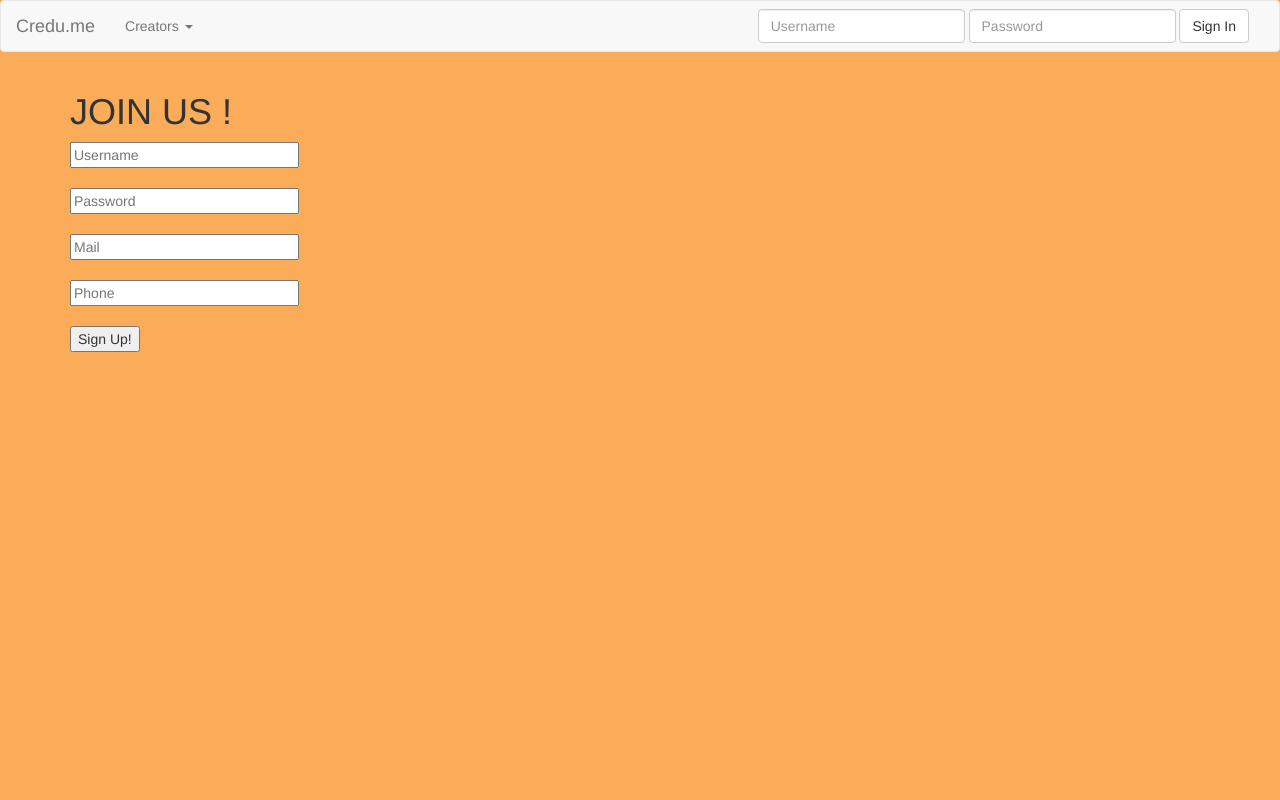
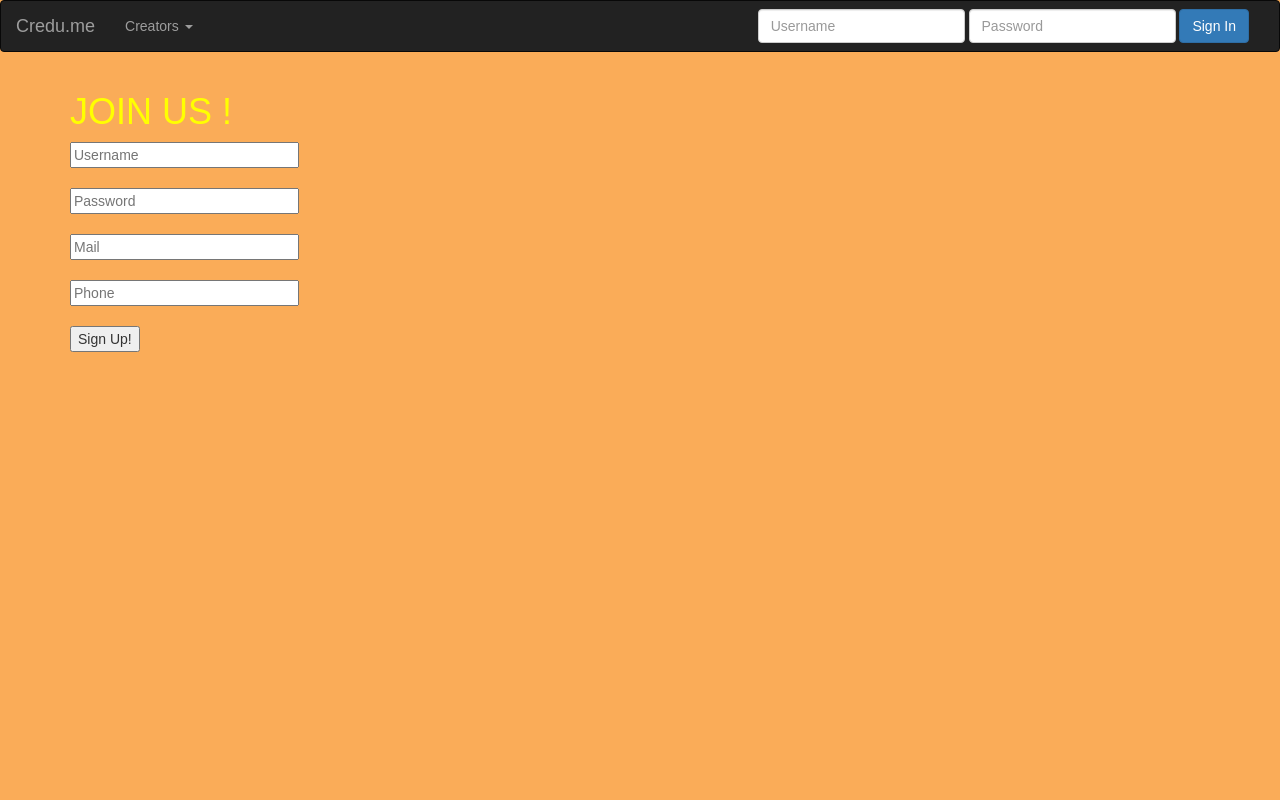
Before and after one commit to erdenbatuhan/credu.me, a PHP site: page /packages/Home/ in a window 1280 px wide. Run offline with PHP 8.4, Linux system fonts and the light colour scheme; some libraries are stand-ins or nearby versions.

Commit message:
Adding css link.

```diff
--- a/packages/Home/homepage.css
+++ b/packages/Home/homepage.css
@@ -1,4 +1,8 @@
 body{
-    background: #2e6da4;
+    background-color: #FAAC58;
     font-family:arial,sans-serif;
+
 }
+h1{
+    color:yellow;
+}
--- a/packages/Home/index.php
+++ b/packages/Home/index.php
@@ -5,24 +5,18 @@
     <meta name="viewport" content="width=device-width, initial-scale=1">
     <link rel="stylesheet" href="https://maxcdn.bootstrapcdn.com/bootstrap/3.3.7/css/bootstrap.min.css">
     <link href="https://fonts.googleapis.com/css?family=Montserrat" rel="stylesheet">
+    <link rel="stylesheet"  href="homepage.css">
     <script src="https://ajax.googleapis.com/ajax/libs/jquery/3.1.1/jquery.min.js"></script>
     <script src="https://maxcdn.bootstrapcdn.com/bootstrap/3.3.7/js/bootstrap.min.js"></script>
 
 
 
 </head>
-<body style="background-color: #FAAC58;">
-
-<nav class="navbar navbar-default">
+<body>
+<nav class="navbar navbar-default navbar-inverse">
     <div class="container-fluid">
         <!-- Brand and toggle get grouped for better mobile display -->
         <div class="navbar-header">
-            <button type="button" class="navbar-toggle collapsed" data-toggle="collapse" data-target="#bs-example-navbar-collapse-1" aria-expanded="false">
-                <span class="sr-only">Toggle navigation</span>
-                <span class="icon-bar"></span>
-                <span class="icon-bar"></span>
-                <span class="icon-bar"></span>
-            </button>
             <a class="navbar-brand" href="./">Credu.me</a>
         </div>
 
@@ -45,11 +39,14 @@
                     <input type="text" class="form-control" placeholder="Username">
                     <input type="text" class="form-control" placeholder="Password">
                 </div>
-                <button type="submit" class="btn btn-default">Sign In</button>
+                <button type="submit" class="btn btn-primary">Sign In</button>
             </form>
         </div><!-- /.navbar-collapse -->
     </div><!-- /.container-fluid -->
 </nav>
+
+
+
 <div class="container " >
 
 
@@ -68,4 +65,5 @@
 
 </div>
 
+
 </body>
```
